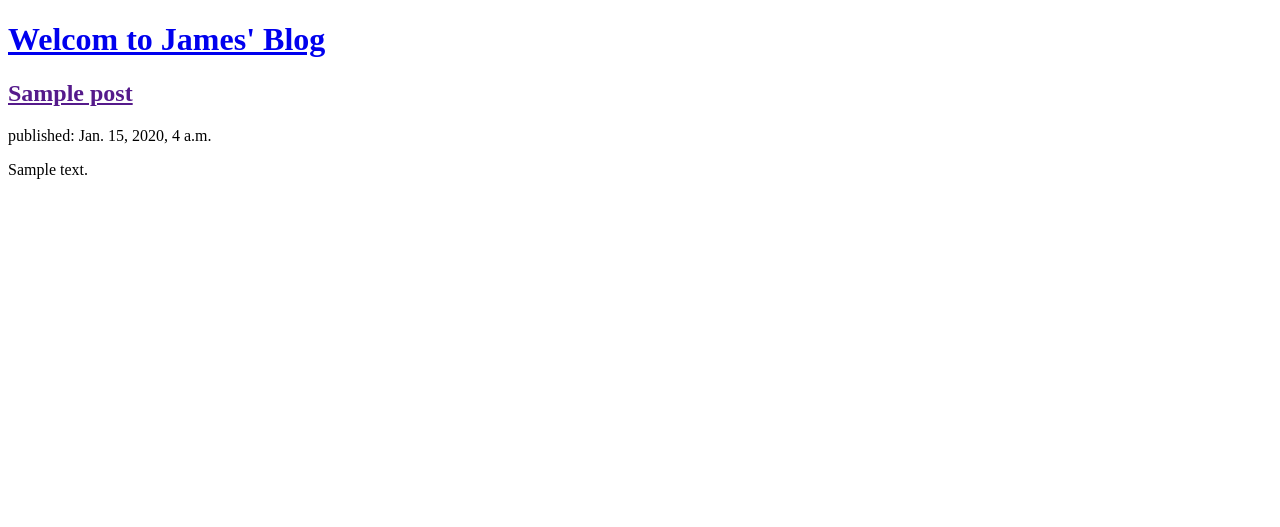
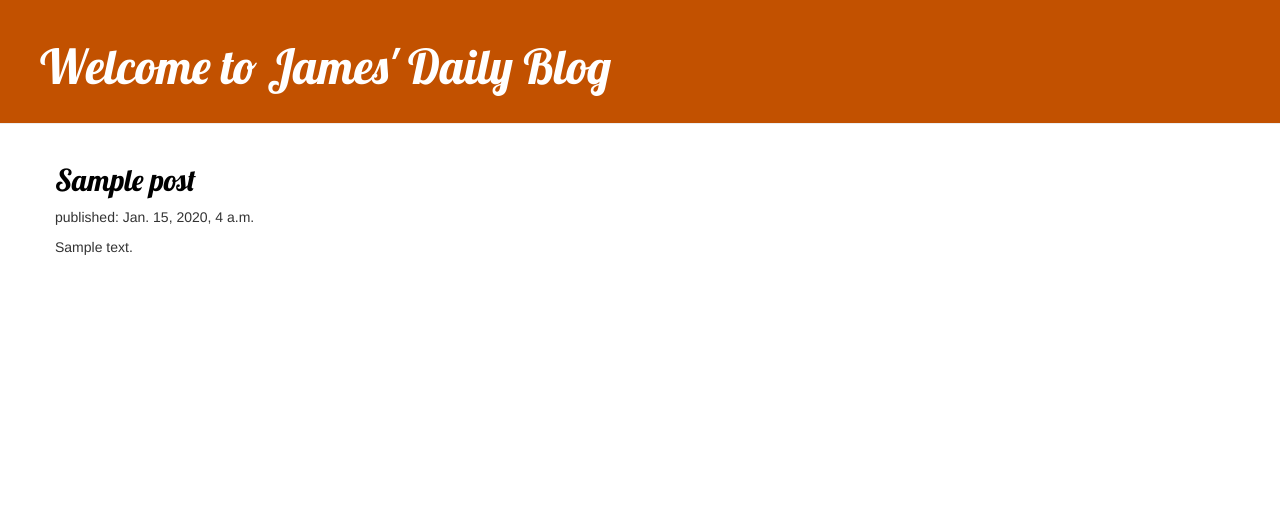
Before and after one commit to jbdiddle/my-first-blog, a Django app: page / in a window 1280 px wide. Shown: the top 527 px of the page. Run offline with Django 3.2, Linux system fonts and the light colour scheme; tables that the repository leaves empty hold one stand-in row (values such as "Sample post"); some libraries are stand-ins or nearby versions.

Commit message:
Updated mysite files on 8/1/2020.

```diff
--- /dev/null
+++ b/mysite/blog/static/css/blog.css
@@ -0,0 +1,45 @@
+.page-header {
+    background-color: #C25100;
+    margin-top: 0;
+    padding: 20px 20px 20px 40px;
+}
+
+.page-header h1, .page-header h1 a, .page-header h1 a:visited, .page-header h1 a:active {
+    color: #ffffff;
+    font-size: 36pt;
+    text-decoration: none;
+}
+
+.content {
+    margin-left: 40px;
+}
+
+h1, h2, h3, h4 {
+    font-family: 'Lobster', cursive;
+}
+
+.date {
+    color: #828282;
+}
+
+.save {
+    float: right;
+}
+.post-form textarea, .post-form input {
+    width: 100%;
+}
+
+.top-menu, .top-menu:hover, .top-menu:visited {
+    color: #ffffff;
+    float: right;
+    font-size: 26pt;
+    margin-right: 20px;
+}
+
+.post {
+    margin-bottom: 70px;
+}
+
+.post h2 a, .post h2 a:visited {
+    color: #000000;
+}
--- /dev/null
+++ b/mysite/blog/templates/blog/base.html
@@ -0,0 +1,29 @@
+{% load static %}
+<!DOCTYPE html>
+<html>
+<head>
+	<title>James' Blog</title>
+	<link rel="stylesheet" href="//maxcdn.bootstrapcdn.com/bootstrap/3.2.0/css/bootstrap.min.css">
+	<link rel="stylesheet" href="//maxcdn.bootstrapcdn.com/bootstrap/3.2.0/css/bootstrap-theme.min.css">
+	<link rel="stylesheet" href="{% static 'css/blog.css' %}">
+	<link href="//fonts.googleapis.com/css?family=Lobster&subset=latin,latin-ext" rel="stylesheet" type="text/css">
+
+</head>
+<body>
+	<body>
+    <div class="page-header">
+        <h1><a href="/">Welcome to James' Daily Blog</a></h1>
+    </div>
+    <div class="content container">
+        <div class="row">
+            <div class="col-md-8">
+            {% block content %}
+            {% endblock %}
+            </div>
+        </div>
+    </div>
+</body>
+
+
+</body>
+</html>
--- a/mysite/blog/templates/blog/post_list.html
+++ b/mysite/blog/templates/blog/post_list.html
@@ -1,23 +1,13 @@
-<!DOCTYPE html>
-<html>
-<head>
-	<title>James' Blog</title>
-</head>
-<body>
+{% extends 'blog/base.html' %}
 
-	<div>
-	    <h1><a href="/">Welcom to James' Blog</a></h1>
-	</div>
-
-	{% for post in posts %}
-	    <div>
-
-	        <h2><a href="">{{ post.title }}</a></h2>
-	        <p>published: {{ post.published_date }}</p>
-	        <p>{{ post.text|linebreaksbr }}</p>
-
-	    </div>
-	{% endfor %}
-
-</body>
-</html>
+		{% block content %}
+            {% for post in posts %}
+                <div class="post">
+                    <div class="date">
+                    </div>
+                    <h2><a href="{% url 'post_detail' pk=post.pk %}">{{ post.title }}</a></h2>
+                    <p>published: {{ post.published_date }}</p>
+                    <p>{{ post.text|linebreaksbr }}</p>
+                </div>
+            {% endfor %}
+        {% endblock %}
--- a/mysite/blog/urls.py
+++ b/mysite/blog/urls.py
@@ -3,4 +3,5 @@ from . import views
 
 urlpatterns = [
     path('', views.post_list, name='post_list'),
+    path('post/<int:pk>/', views.post_detail, name='post_detail'),
 ]
--- a/mysite/blog/views.py
+++ b/mysite/blog/views.py
@@ -1,6 +1,8 @@
 from django.shortcuts import render
 from django.utils import timezone
 from .models import Post
+from django.shortcuts import render, get_object_or_404
+
 
 
 # Create your views here.
@@ -8,3 +10,7 @@ from .models import Post
 def post_list(request):
     posts = Post.objects.filter(published_date__lte=timezone.now()).order_by('published_date')
     return render(request, 'blog/post_list.html', {'posts': posts})
+
+def post_detail(request, pk):
+    post = get_object_or_404(Post, pk=pk)
+    return render(request, 'blog/post_detail.html', {'post': post})
```
Also changed, not shown: mysite/blog/templates/blog/post_detail.html (added, +13 -0 lines).
